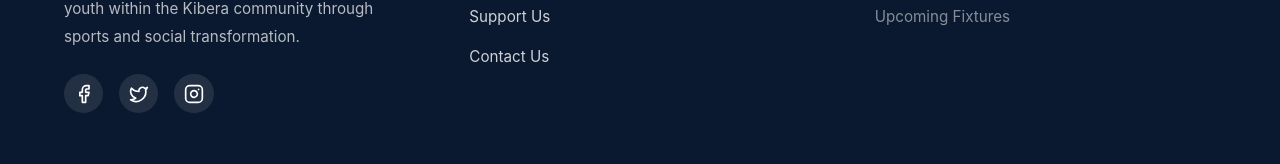
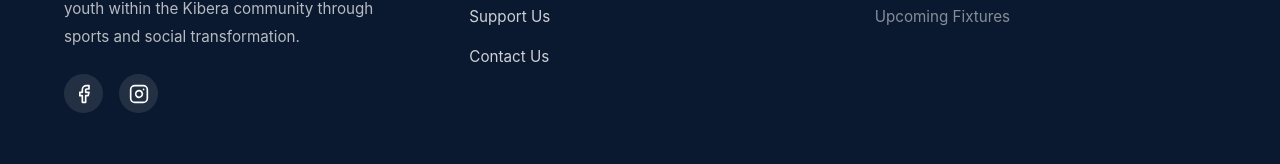
Before and after one commit to erickkelwa/sitambili-web, a React (Vite) app: page /admin in a window 1280 px wide. Shown: the part 926-1090 px from the top of the page. Built offline with nearby package versions, Linux system fonts and the light colour scheme; no server answers.

Commit message:
Remove Twitter icon from footer

```diff
--- a/src/components/Footer.jsx
+++ b/src/components/Footer.jsx
@@ -1,6 +1,6 @@
 import React from 'react';
 import { Link } from 'react-router-dom';
-import { Facebook, Twitter, Instagram, Trophy, MapPin, Mail, Phone, ExternalLink } from 'lucide-react';
+import { Facebook, Instagram, Trophy, MapPin, Mail, Phone, ExternalLink } from 'lucide-react';
 
 const Footer = () => {
     const currentYear = new Date().getFullYear();
@@ -46,9 +46,6 @@ const Footer = () => {
                         <div style={{ display: 'flex', gap: '1rem' }}>
                             <a href="https://www.facebook.com/sitambilifc" target="_blank" rel="noopener noreferrer" style={{ backgroundColor: 'rgba(255,255,255,0.1)', p: '0.6rem', borderRadius: '50%', display: 'flex', padding: '0.6rem' }} className="social-hover">
                                 <Facebook size={20} />
-                            </a>
-                            <a href="#" style={{ backgroundColor: 'rgba(255,255,255,0.1)', p: '0.6rem', borderRadius: '50%', display: 'flex', padding: '0.6rem' }} className="social-hover">
-                                <Twitter size={20} />
                             </a>
                             <a href="https://www.instagram.com/sitambilifc" target="_blank" rel="noopener noreferrer" style={{ backgroundColor: 'rgba(255,255,255,0.1)', p: '0.6rem', borderRadius: '50%', display: 'flex', padding: '0.6rem' }} className="social-hover">
                                 <Instagram size={20} />
```
